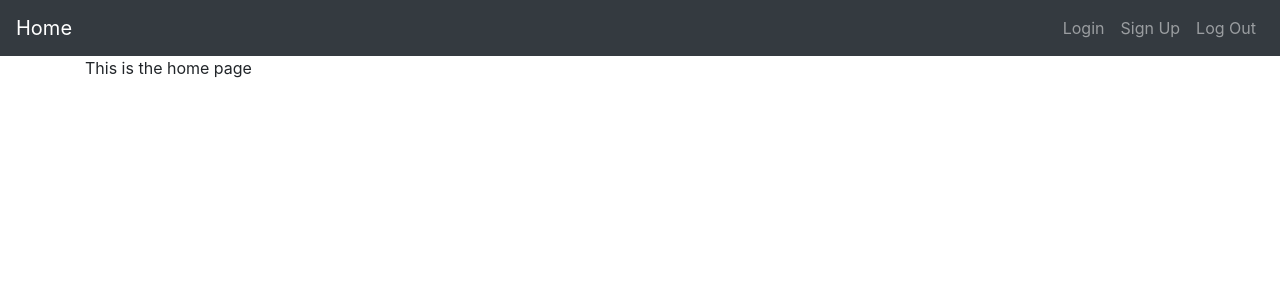
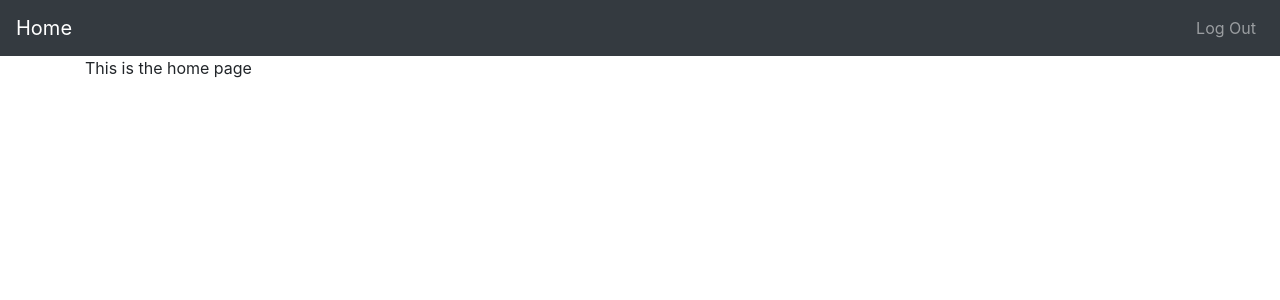
Before and after one commit to sharma-kshitij/FlaskWebsite, a Flask app: page / in a window 1280 px wide. Shown: the top 300 px of the page. Run offline with Flask 2, Linux system fonts and the light colour scheme; a user stored in the database is signed in; some libraries are stand-ins or nearby versions.

Commit message:
Fix Logout And Change Navbar

```diff
--- a/website/auth.py
+++ b/website/auth.py
@@ -23,12 +23,12 @@ def login():
         else:
             flash('User does not exist',category='error')
 
-    return render_template('login.html')
+    return render_template('login.html',user=current_user)
 
 @auth.route('/logout')
 @login_required
 def logout():
-    logout_user
+    logout_user()
     return redirect(url_for('auth.login'))
 
 @auth.route('/sign-up',methods=['GET','POST'])
@@ -56,4 +56,4 @@ def sign_up():
             flash('Account created!',category='success')
             login_user(user,remember=True)
             return redirect(url_for('views.home'))
-    return render_template('sign_up.html')
+    return render_template('sign_up.html',user=current_user)
--- a/website/templates/base.html
+++ b/website/templates/base.html
@@ -16,15 +16,19 @@
 
   <div class="collapse navbar-collapse" id="navbarSupportedContent">
     <ul class="navbar-nav ml-auto">
+      {% if user.is_authenticated %}
+      <li class="nav-item">
+        <a class="nav-link" id="logout" href="/logout">Log Out</a>
+      </li>
+      {% else %}
       <li class="nav-item">
         <a class="nav-link" id="login" href="/login">Login</a>
       </li>
       <li class="nav-item">
         <a class="nav-link" id="signUp" href="/sign-up">Sign Up</a>
       </li>
-      <li class="nav-item">
-        <a class="nav-link" id="logout" href="/logout">Log Out</a>
-      </li>
+      {% endif %}
+
     </ul>
   </div>
 </nav>
--- a/website/views.py
+++ b/website/views.py
@@ -6,4 +6,4 @@ views = Blueprint('views',__name__)
 @views.route('/')
 @login_required
 def home():
-    return render_template("home.html")
+    return render_template("home.html",user=current_user)
```
